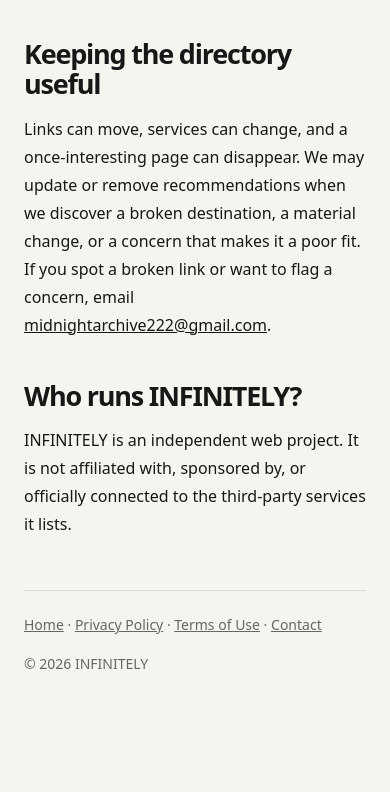
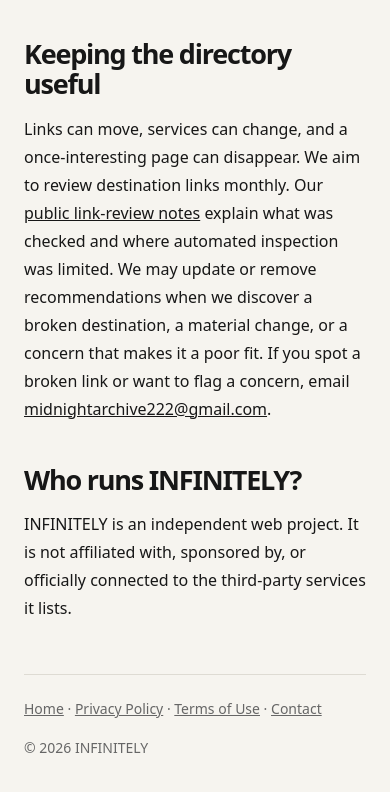
Before and after one commit to blackback/infinitely-fun, a plain HTML site: page about.html in a window 390 px wide. Shown: the part 2394-3186 px from the top of the page. Before the commit the page ends 3164 px from the top, so only its background shows below. Drawn offline with Linux system fonts and the light colour scheme.

Commit message:
Improve mobile experience and directory quality

```diff
--- a/about.html
+++ b/about.html
@@ -26,7 +26,7 @@
 <p>INFINITELY does not own or operate the websites listed here. Their operators control their own content, availability, cookies, privacy practices, account requirements, and terms. A destination can change after we add it, so check its own information before signing up, sharing data, downloading anything, or making a purchase.</p>
 <div class="note"><strong>A sensible browsing rule:</strong> open unfamiliar links thoughtfully, keep personal and payment information private unless you trust the service, and leave any page that behaves unexpectedly.</div>
 <h2>Keeping the directory useful</h2>
-<p>Links can move, services can change, and a once-interesting page can disappear. We may update or remove recommendations when we discover a broken destination, a material change, or a concern that makes it a poor fit. If you spot a broken link or want to flag a concern, email <a href="mailto:midnightarchive222@gmail.com">midnightarchive222@gmail.com</a>.</p>
+<p>Links can move, services can change, and a once-interesting page can disappear. We aim to review destination links monthly. Our <a href="link-review.html">public link-review notes</a> explain what was checked and where automated inspection was limited. We may update or remove recommendations when we discover a broken destination, a material change, or a concern that makes it a poor fit. If you spot a broken link or want to flag a concern, email <a href="mailto:midnightarchive222@gmail.com">midnightarchive222@gmail.com</a>.</p>
 <h2>Who runs INFINITELY?</h2>
 <p>INFINITELY is an independent web project. It is not affiliated with, sponsored by, or officially connected to the third-party services it lists.</p>
 <div class="footer"><a href="./">Home</a> · <a href="privacy.html">Privacy Policy</a> · <a href="terms.html">Terms of Use</a> · <a href="mailto:midnightarchive222@gmail.com">Contact</a><p>© 2026 INFINITELY</p></div>
```
